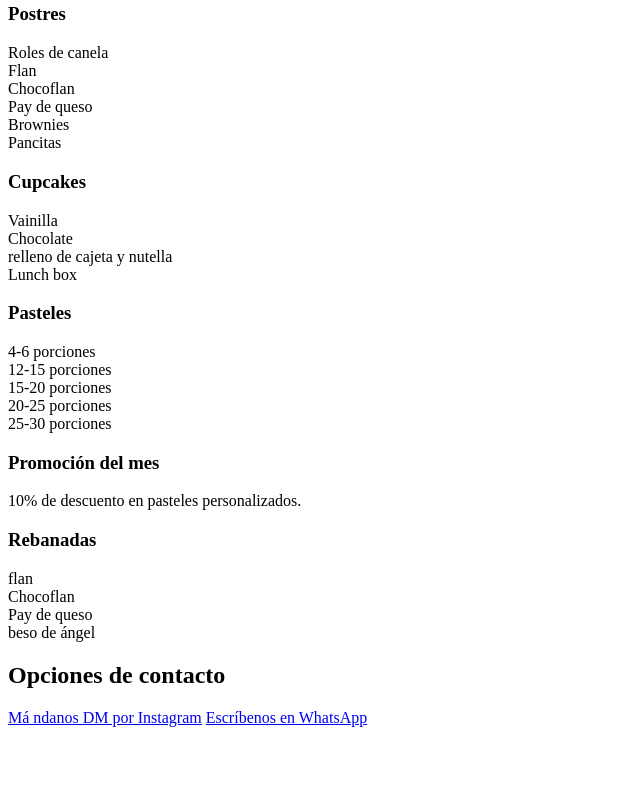
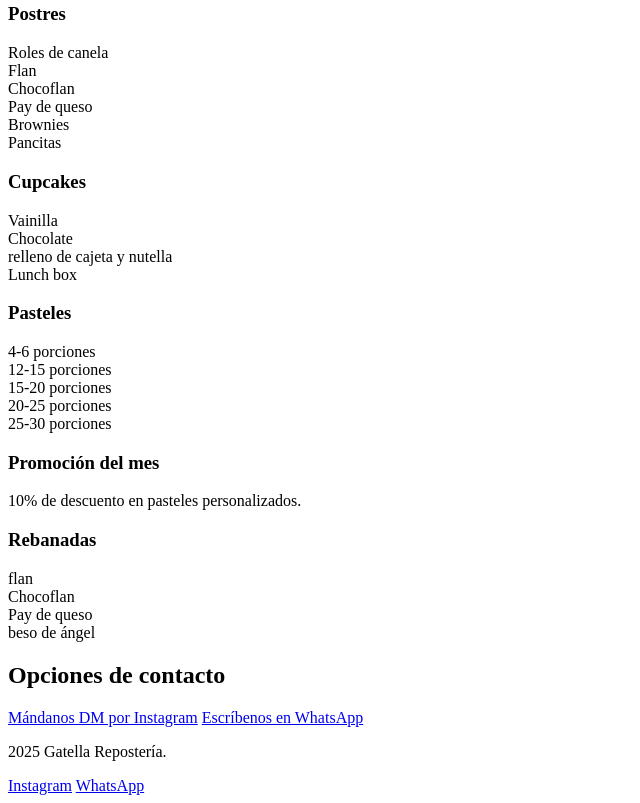
Before and after one commit to NelsonLlanes/final-project, a plain HTML site: page index.html in a window 1280 px wide. Shown: the part 311-1114 px from the top of the page, without its empty margins (0-640 px from the left). Before the commit the page ends 1046 px from the top, so only its background shows below. Drawn offline with Linux system fonts and the light colour scheme.

Commit message:
adding Footer

```diff
--- a/index.html
+++ b/index.html
@@ -61,10 +61,17 @@
 
         <section id="contactanos">
             <h2>Opciones de contacto</h2>
-            <a href="https://www.instagram.com/gatella_reposteria/">Má  ndanos DM por Instagram</a>
+            <a href="https://www.instagram.com/gatella_reposteria/">Mándanos DM por Instagram</a>
             <a href="https://wa.me/526621574556">Escríbenos en WhatsApp</a>
 
         </section>
     </main>
+
+    <footer>
+        <p>2025 Gatella Repostería.</p>
+        <a href="https://www.instagram.com/gatella_reposteria/">Instagram</a>
+        <a href="https://wa.me/526621574556">WhatsApp</a>
+
+    </footer>
 </body>
 </html>
```
